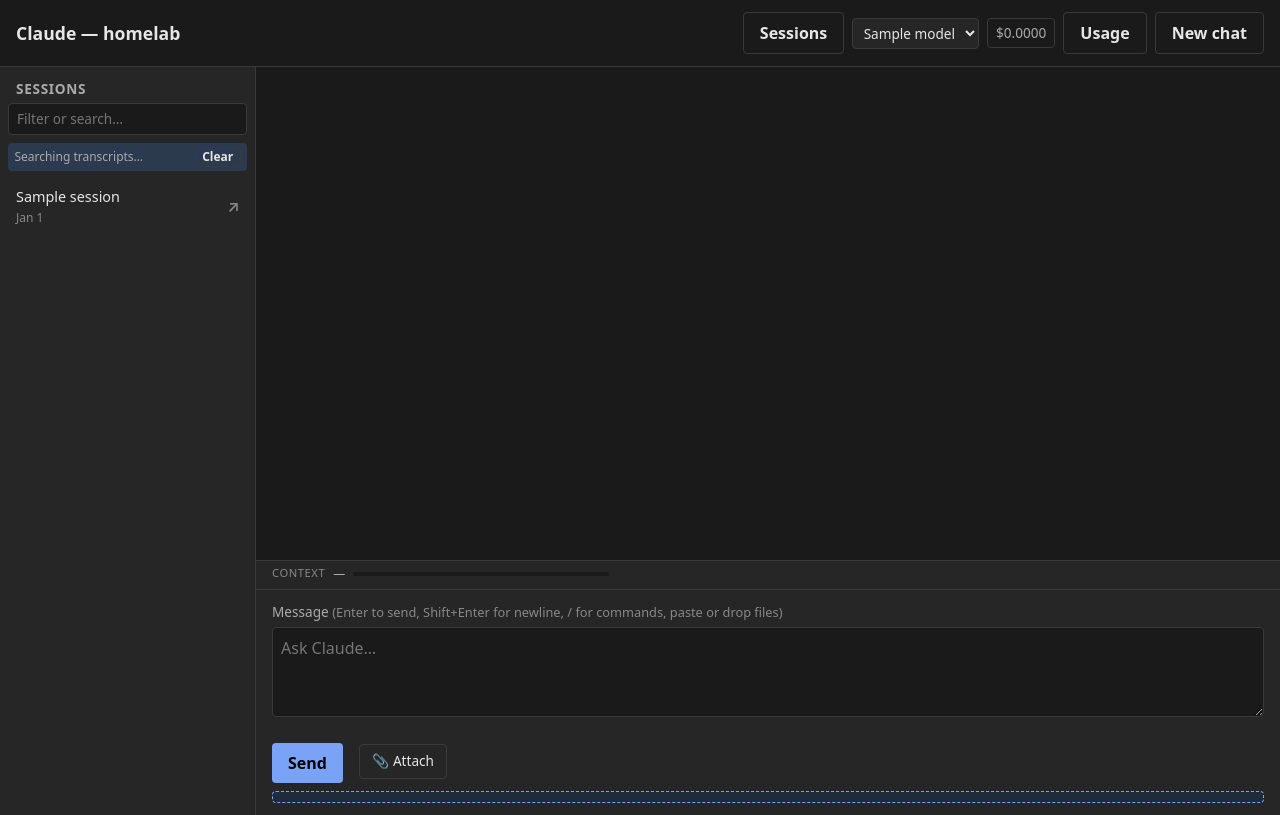
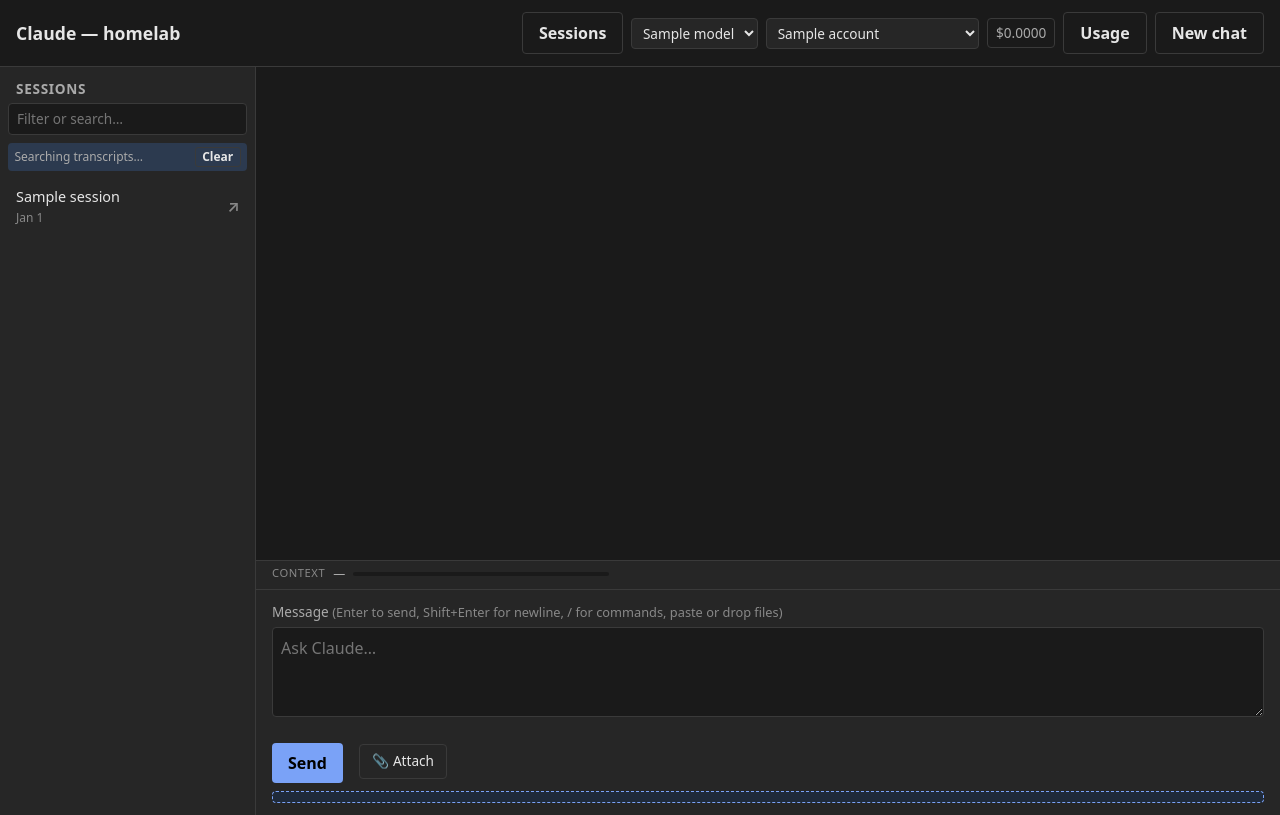
Before and after one commit to matalvernaz/claude-web, a FastAPI app: template templates/index.html in a window 1280 px wide. Run offline with FastAPI, Linux system fonts and the light colour scheme; the template is opened without the code that fills it: most values are stand-ins (such as "Sample title", 1, 10 or a date in 2020); data that the repository does not hold is empty; parts of the project's set-up code (start-up, migrations or seed data) failed here and were passed over; some libraries are stand-ins or nearby versions.

Commit message:
Add account toggle endpoint and header select for shared/personal slot
The index page now renders a native <select> next to the model picker that
shows the two slots: the shared account (labelled from
CLAUDE_WEB_SHARED_ACCOUNT_LABEL) and the signed-in user's personal account
(labelled from their stored personal_label, defaulting to "My account").
The personal option is disabled with a "(not set up)" suffix until the
user has registered credentials, so the toggle visibly distinguishes
"available to switch to" from "available to set up".

POST /api/account/active flips the slot; GET /api/account returns the
current state. The frontend POSTs on change and announces the switch via
the existing aria-live region. Errors revert the select. The change does
not affect a turn that's already in flight (the CLI subprocess's
credentials were loaded at startup), but the spawn path's slot-mismatch
check cancels and respawns on the *next* message, so the chat continues
on the freshly-chosen account with the same session_id.

Native HTML select per the accessibility preference for screen readers.

```diff
--- a/app.py
+++ b/app.py
@@ -1603,6 +1603,7 @@ async def index(request: Request, user: dict = Depends(auth.require_user)):
                 for m in KNOWN_MODELS
             ]),
             "multi_project": len(PROJECTS) > 1,
+            "account": _account_payload(user),
         }
     )
     # Don't cache the HTML — sidebar contents are time-sensitive.
@@ -1867,6 +1868,40 @@ async def api_permission(
         raise HTTPException(400, "bad decision")
     fut.set_result({"decision": decision})
     return {"ok": True}
+
+
+def _account_payload(user: dict) -> dict:
+    state = _user_account((user or {}).get("sub"))
+    return {
+        "active": state["active"],
+        "has_personal": state["has_personal"],
+        "personal_label": state["personal_label"] or "My account",
+        "shared_label": SHARED_ACCOUNT_LABEL,
+    }
+
+
+@app.get("/api/account")
+async def api_account_get(user: dict = Depends(auth.require_user)):
+    return _account_payload(user)
+
+
+@app.post("/api/account/active")
+async def api_account_set_active(
+    active: str = Form(...),
+    user: dict = Depends(auth.require_user),
+):
+    sub = user.get("sub")
+    if not sub:
+        raise HTTPException(401, "no user identity")
+    if active not in ("shared", "personal"):
+        raise HTTPException(400, "invalid slot")
+    if active == "personal" and not _user_account(sub)["has_personal"]:
+        # Refuse to flip to personal when no credentials exist — the spawn
+        # path would just fall back to shared anyway, which would confuse
+        # the toggle UI.
+        raise HTTPException(400, "no personal credentials registered")
+    _set_user_active(sub, active)
+    return _account_payload(user)
 
 
 def _stream_run_response(run: ActiveRun, start_index: int = 0) -> StreamingResponse:
--- a/static/app.js
+++ b/static/app.js
@@ -221,6 +221,41 @@
     }
     projectSelect.addEventListener("change", () => {
       safeSet(localStorage, PROJECT_KEY, projectSelect.value);
+    });
+  }
+
+  // Account slot toggle (shared vs personal credentials). The server stores
+  // the preference per OIDC user; switching here POSTs that change. The
+  // next /api/chat call notices the new slot and respawns the CLI with the
+  // right CLAUDE_CONFIG_DIR — a turn already in flight keeps using the old
+  // slot since its CLI subprocess loaded its credentials at startup.
+  const accountSelect = document.getElementById("account-select");
+  if (accountSelect) {
+    let lastAccount = accountSelect.value;
+    accountSelect.addEventListener("change", async () => {
+      const target = accountSelect.value;
+      if (target === lastAccount) return;
+      try {
+        const fd = new FormData();
+        fd.append("active", target);
+        const r = await fetch("/api/account/active", { method: "POST", body: fd });
+        if (!r.ok) {
+          let detail = `HTTP ${r.status}`;
+          try {
+            const body = await r.json();
+            if (body && body.detail) detail = body.detail;
+          } catch (_) {}
+          throw new Error(detail);
+        }
+        lastAccount = target;
+        if (announcer) {
+          const label = accountSelect.options[accountSelect.selectedIndex]?.text || target;
+          announcer.textContent = `Account switched to ${label}. Takes effect on your next message.`;
+        }
+      } catch (err) {
+        accountSelect.value = lastAccount;
+        if (announcer) announcer.textContent = `Could not switch account: ${err.message}`;
+      }
     });
   }
 
--- a/templates/index.html
+++ b/templates/index.html
@@ -23,6 +23,17 @@
           {% for m in models %}
             <option value="{{ m.key }}">{{ m.label }}</option>
           {% endfor %}
+        </select>
+      </label>
+      <label class="header-select" for="account-select">
+        <span class="sr-only">Account</span>
+        <select id="account-select" aria-label="Account">
+          <option value="shared" {% if account.active == 'shared' %}selected{% endif %}>{{ account.shared_label }}</option>
+          {% if account.has_personal %}
+            <option value="personal" {% if account.active == 'personal' %}selected{% endif %}>{{ account.personal_label }}</option>
+          {% else %}
+            <option value="personal" disabled>{{ account.personal_label }} (not set up)</option>
+          {% endif %}
         </select>
       </label>
       {% if multi_project %}
```
